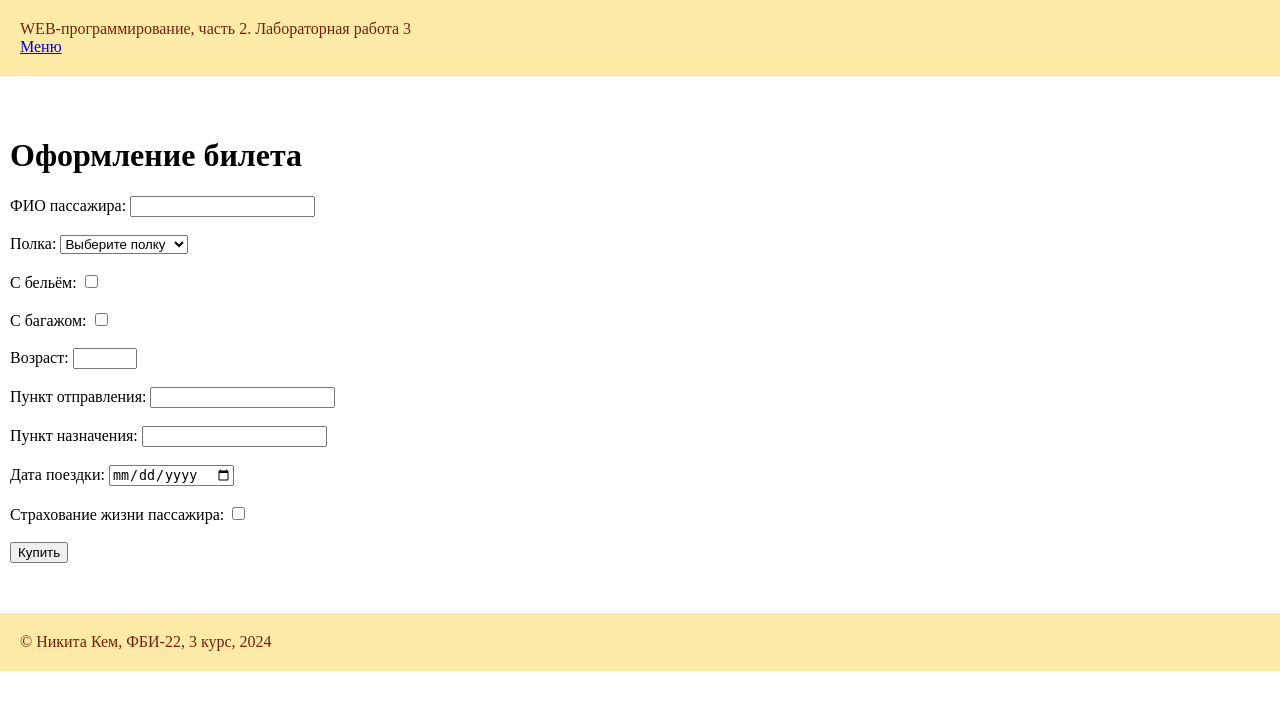
After one commit to Kem-Nik/webprogramming-labs-2, a Flask app: page /lab3/train in a window 1280 px wide. The commit adds this page. Shown: the top 710 px of the page. Run offline with Flask 3, Linux system fonts and the light colour scheme.

Commit message:
Железнодорожный билет

```diff
--- a/lab3.py
+++ b/lab3.py
@@ -94,3 +94,42 @@ def settings():
         resp = make_response(render_template('lab3/settings.html',color=color,font_size=font_size,background_color=background_color))
 
         return resp
+
+
+@lab3.route('/lab3/train')
+def train():
+    pass_name = request.args.get('pass_name')
+    shelf = request.args.get('shelf')
+    with_bed = request.args.get('with_bed')
+    with_luggage = request.args.get('with_luggage')
+    age = request.args.get('age')
+    from_t = request.args.get('from_t')
+    to_t = request.args.get('to_t')
+    travel_date = request.args.get('travel_date')
+    insurance = request.args.get('insurance')
+
+    if pass_name and shelf and age and from_t and to_t and travel_date:
+        age = int(age)
+
+        ticket_price = 1000 if age >= 18 else 700
+
+        if shelf in ['low', 'low_side']:
+            ticket_price += 100
+        if with_bed == 'on':
+            ticket_price += 75
+        if with_luggage == 'on':
+            ticket_price += 250
+        if insurance == 'on':
+            ticket_price += 150
+
+        ticket_type = "Детский билет" if age < 18 else "Взрослый билет"
+
+        return render_template('lab3/ticket.html',
+                               pass_name=pass_name,
+                               ticket_type=ticket_type,
+                               ticket_price=ticket_price,
+                               from_t=from_t,
+                               to_t=to_t,
+                               travel_date=travel_date)
+
+    return render_template('lab3/train.html')
--- a/templates/lab3/lab3.html
+++ b/templates/lab3/lab3.html
@@ -27,5 +27,8 @@
         <li>
             <a href="/lab3/settings"> Цвет текста </a>
         </li>
+        <li>
+            <a href="/lab3/train"> Железнодорожный билет </a>
+        </li>
     </ol>
 {% endblock %}
--- /dev/null
+++ b/templates/lab3/train.html
@@ -0,0 +1,46 @@
+{% extends "base.html" %}
+
+{# номер лабораторной работы: #}
+{% block lab %} Лабораторная работа 3 {% endblock %}
+
+{# основной контент: #}
+{% block main %}
+    <h1>Оформление билета</h1>
+
+    <form action="{{ url_for('lab3.train') }}">
+        <label for="pass_name">ФИО пассажира:</label>
+        <input type="text" id="pass_name" name="pass_name" required><br><br>
+
+        <label for="shelf">Полка:</label>
+        <select id="shelf" name="shelf" required>
+            <option value="">Выберите полку</option>
+            <option value="low">Нижняя</option>
+            <option value="upp">Верхняя</option>
+            <option value="upp_side">Верхняя боковая</option>
+            <option value="low_side">Нижняя боковая</option>
+        </select><br><br>
+
+        <label for="with_bed">С бельём:</label>
+        <input type="checkbox" id="with_bed" name="with_bed"><br><br>
+
+        <label for="with_luggage">С багажом:</label>
+        <input type="checkbox" id="with_luggage" name="with_luggage"><br><br>
+
+        <label for="age">Возраст:</label>
+        <input type="number" id="age" name="age" min="1" max="120" required><br><br>
+
+        <label for="from_t">Пункт отправления:</label>
+        <input type="text" id="from_t" name="from_t" required><br><br>
+
+        <label for="to_t">Пункт назначения:</label>
+        <input type="text" id="to_t" name="to_t" required><br><br>
+
+        <label for="travel_date">Дата поездки:</label>
+        <input type="date" id="travel_date" name="travel_date" required><br><br>
+
+        <label for="insurance">Страхование жизни пассажира:</label>
+        <input type="checkbox" id="insurance" name="insurance"><br><br>
+
+        <button type="submit">Купить</button>
+    </form>
+{% endblock %}
```
Also changed, not shown: templates/lab3/ticket.html (added, +16 -0 lines).
